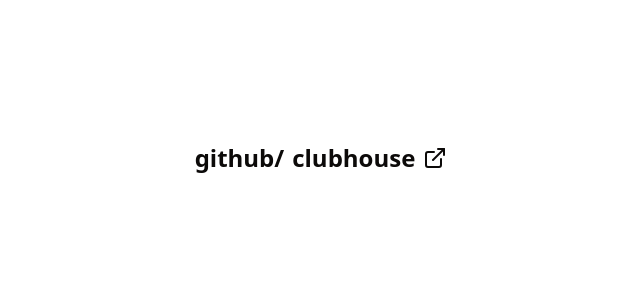
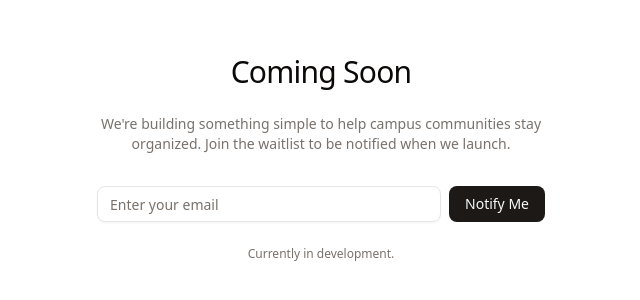
Before and after one commit to lokithor476/clubhouse, a Next.js app: page / in a window 1280 px wide. Shown: the part 242-542 px from the top of the page, without its empty margins (319-959 px from the left). Built offline with nearby package versions, Linux system fonts and the light colour scheme.

Commit message:
chore: add hero section

```diff
--- a/src/app/(app)/page.tsx
+++ b/src/app/(app)/page.tsx
@@ -1,23 +1,27 @@
-import { ExternalLink } from "lucide-react";
-import Link from "next/link";
+import { Button } from "@/components/ui/button";
+import { Input } from "@/components/ui/input";
 
-export default function Home() {
+export default function LandingPage() {
   return (
-    <div className="flex min-h-svh flex-col items-center justify-center">
-      <Link
-        href="https://github.com/lokithor476/clubhouse"
-        target="_blank"
-        rel="noopener noreferrer"
-        aria-label="Visit clubhouse repository on GitHub (opens in new tab)"
-      >
-        <div className="group flex items-center gap-2 font-bold text-2xl">
-          <span>github/</span>
-          <span className="group-hover:text-blue-500 group-hover:underline">
-            clubhouse
-          </span>
-          <ExternalLink className="transition-transform group-hover:scale-110" />
-        </div>
-      </Link>
-    </div>
+    <section className="flex flex-1 items-center justify-center bg-background px-6">
+      <div className="w-full max-w-md space-y-6 text-center">
+        <h1 className="font-medium text-3xl tracking-tight">Coming Soon</h1>
+        <p className="text-muted-foreground text-sm">
+          We&apos;re building something simple to help campus communities stay
+          organized. Join the waitlist to be notified when we launch.
+        </p>
+        <form className="flex flex-col gap-2 pt-2 sm:flex-row">
+          <Input
+            className="text-center sm:text-left"
+            type="email"
+            placeholder="Enter your email"
+          />
+          <Button>Notify Me</Button>
+        </form>
+        <p className="text-muted-foreground text-xs">
+          Currently in development.
+        </p>
+      </div>
+    </section>
   );
 }
--- a/src/app/layout.tsx
+++ b/src/app/layout.tsx
@@ -1,4 +1,5 @@
 import { ThemeProvider } from "@/components/theme-providers";
+import { cn } from "@/lib/utils";
 import "@/styles/globals.css";
 
 export default function RootLayout({
@@ -8,14 +9,14 @@
 }>) {
   return (
     <html lang="en" suppressHydrationWarning>
-      <body>
+      <body className={cn("flex min-h-svh flex-col antialiased")}>
         <ThemeProvider
           attribute="class"
           defaultTheme="system"
           enableSystem
           disableTransitionOnChange
         >
-          {children}
+          <main className="flex flex-1 flex-col">{children}</main>
         </ThemeProvider>
       </body>
     </html>
```
